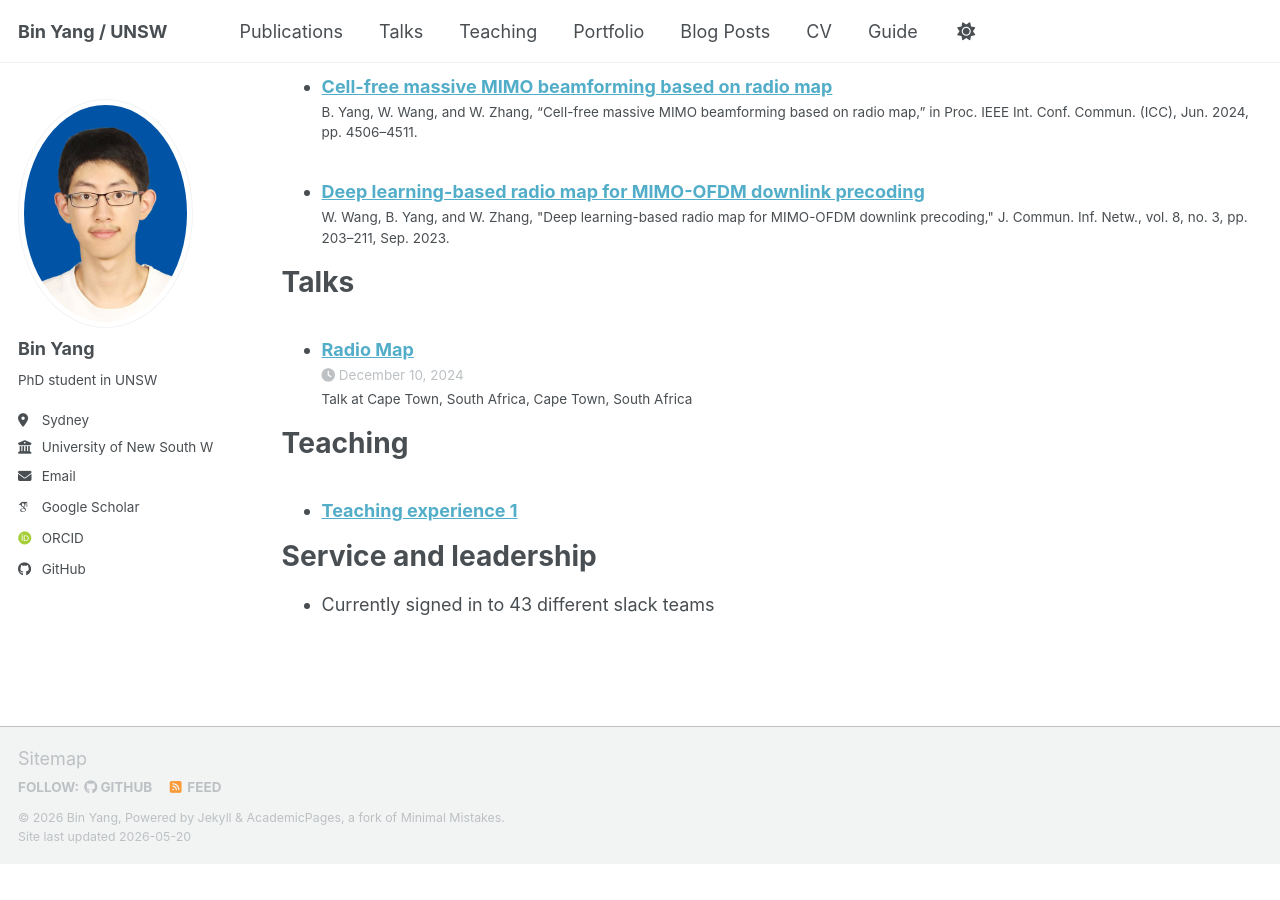
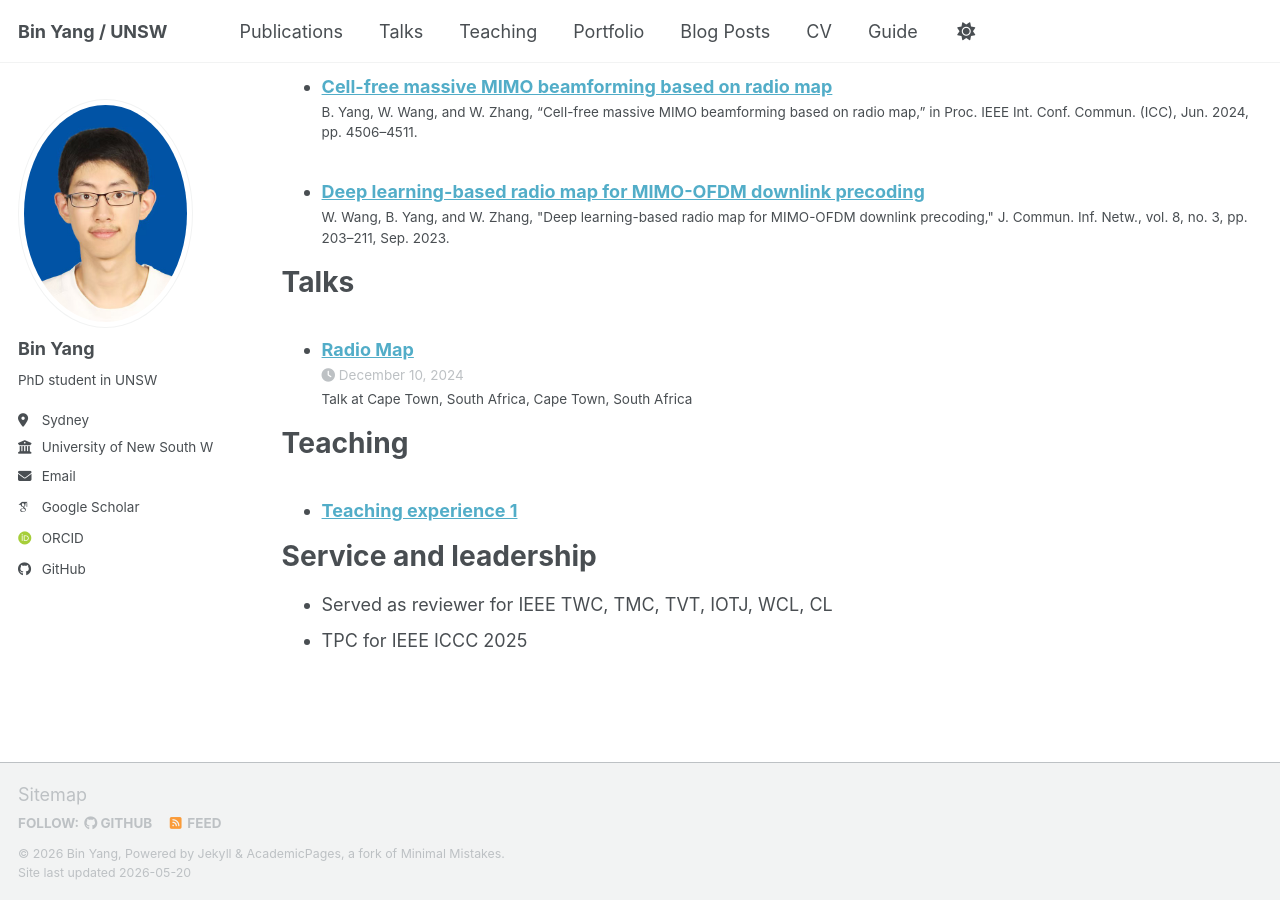
Before and after one commit to yangbin-xd/yangbin-xd.github.io, a Jekyll site: the page built from _pages/cv.md, in a window 1280 px wide and 900 px high, scrolled down 1211 px. Built offline with Jekyll 4.4.1, drawn with Linux system fonts in a browser that asks for light colours; some web fonts are replaced; a script bundle is joined from its source files by our own code; library files that are not in the unit come from our copies; before the commit the page ends 2075 px from its top, so only the background shows below that.

Commit message:
Update Service and leadership section
Replace placeholder with real service activities: IEEE journal
reviewing (TWC, TMC, TVT, IOTJ, WCL, CL) and TPC for IEEE ICCC 2025.

```diff
--- a/_pages/cv.md
+++ b/_pages/cv.md
@@ -51,4 +51,5 @@ Teaching
 
 Service and leadership
 ======
-* Currently signed in to 43 different slack teams
+* Served as reviewer for IEEE TWC, TMC, TVT, IOTJ, WCL, CL
+* TPC for IEEE ICCC 2025
```
